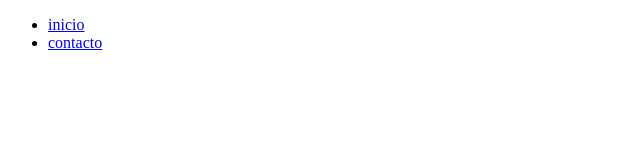
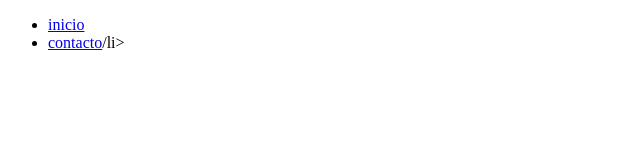
Before and after one commit to gmoyavega/tps-js-408, a plain HTML site: page index.html in a window 1280 px wide. Shown: the full height of the page, 0-640 px from the left. Drawn offline with Linux system fonts and the light colour scheme.

Commit message:
Add files via upload

```diff
--- a/index.html
+++ b/index.html
@@ -9,9 +9,8 @@
     <head>
         <ul>
             <li><a href="index.html">inicio</a></li>
-            <li ><a href="contacto.html">contacto</a></li>
+            <li ><a href="contacto.html">contacto</a>/li>
         </ul>
     </head>
 </body>
-
 </html>
```
Also changed, not shown: contacto.html (line endings or trailing spaces).
